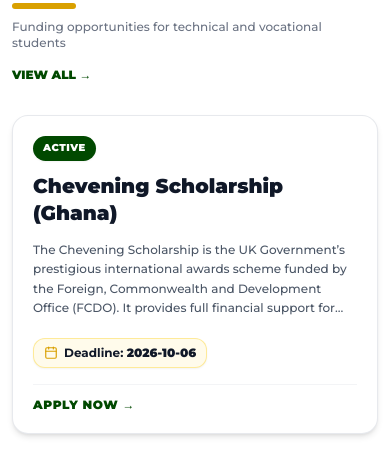
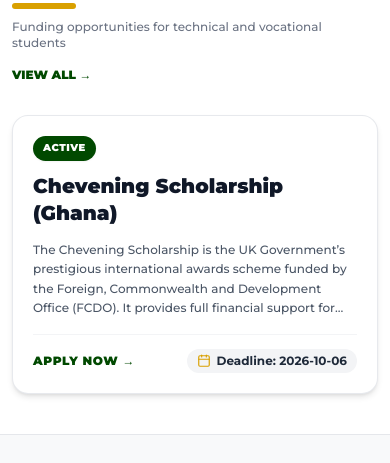
Before and after one commit to JoeVardyGC/Ghana-National-Union-Of-Technical-Students-Website, a Next.js app: page / in a window 390 px wide. Shown: the part 2140-2603 px from the top of the page. Built offline with nearby package versions, Linux system fonts and the light colour scheme; no server answers; the database is empty.

Commit message:
fix(homepage): make scholarship deadline badge bold and fully visible in mobile view

```diff
--- a/app/page.tsx
+++ b/app/page.tsx
@@ -7,7 +7,7 @@ import UnionCtaBanner from '@/components/UnionCtaBanner';
 import NewsSection from '@/components/NewsSection';
 import ScrollAnimationProvider from '@/components/ScrollAnimationProvider';
 import { resolveImgUrl } from '@/lib/imageUtils';
-import { Layers, Clock, MessageSquare, Mail, Phone, Share2, Calendar } from 'lucide-react';
+import { Layers, Clock, Calendar, MessageSquare, Mail, Phone, Share2 } from 'lucide-react';
 
 export const dynamic = 'force-dynamic';
 export const revalidate = 0; // Fresh real-time data on every visit
@@ -178,27 +178,23 @@ export default async function HomePage() {
                       <p className="text-xs sm:text-sm text-gray-600 leading-relaxed font-medium line-clamp-4 break-words">
                         {item.description}
                       </p>
-
-                      {/* Prominent Visible Deadline Badge */}
-                      {item.deadline && (
-                        <div className="pt-2">
-                          <div className="inline-flex items-center gap-1.5 text-xs sm:text-sm font-bold text-gray-900 bg-amber-50 border border-amber-200/80 px-2.5 sm:px-3 py-1.5 rounded-xl shadow-xs">
-                            <Calendar className="w-3.5 h-3.5 sm:w-4 sm:h-4 text-[#D9A000] shrink-0" />
-                            <span>Deadline: <strong className="font-black text-gray-900">{String(item.deadline).split('T')[0]}</strong></span>
-                          </div>
-                        </div>
-                      )}
                     </div>
 
-                    <div className="pt-3 sm:pt-4 mt-4 sm:mt-6 border-t border-gray-100 relative z-10 flex items-center justify-between gap-2">
+                    <div className="pt-3.5 sm:pt-4 mt-4 sm:mt-6 border-t border-gray-100 relative z-10 flex flex-wrap items-center justify-between gap-2.5">
                       <Link
                         href={item.link || item.application_url || '/scholarships'}
-                        className={`text-xs font-black uppercase tracking-wider transition-colors inline-flex items-center gap-1 ${
+                        className={`text-xs sm:text-sm font-black uppercase tracking-wider transition-colors inline-flex items-center gap-1 shrink-0 ${
                           isGold ? 'text-[#D9A000] hover:text-[#014900]' : 'text-[#014900] hover:text-[#D9A000]'
                         }`}
                       >
                         {isActive ? 'Apply Now →' : 'Learn More →'}
                       </Link>
+                      {item.deadline && (
+                        <span className="inline-flex items-center gap-1.5 text-xs font-bold text-gray-800 bg-gray-100 px-2.5 py-1 rounded-xl shrink-0">
+                          <Calendar className="w-3.5 h-3.5 text-[#D9A000] shrink-0" />
+                          <span>Deadline: {String(item.deadline).split('T')[0]}</span>
+                        </span>
+                      )}
                     </div>
                   </div>
                 );
```
